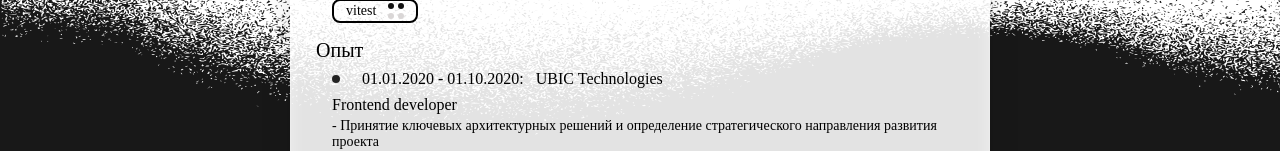
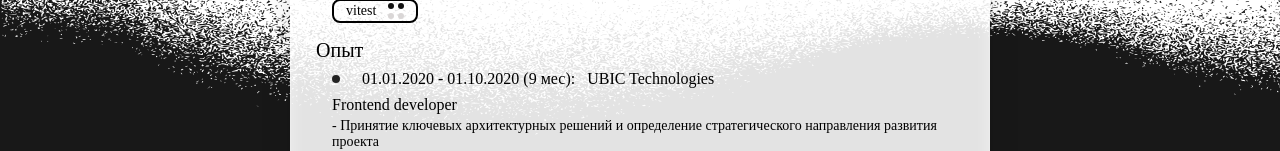
Before and after one commit to bsxmars/cv, a Vue app: page / in a window 1280 px wide. Shown: the part 446-597 px from the top of the page. Built offline with nearby package versions, Linux system fonts and the light colour scheme; a web font is replaced by a local one.

Commit message:
feat: add show diff experience time

```diff
--- a/package.json
+++ b/package.json
@@ -13,6 +13,7 @@
     "format": "prettier --write src/"
   },
   "dependencies": {
+    "dayjs": "^1.11.13",
     "sass": "^1.89.2",
     "vue": "^3.5.17"
   },
--- /dev/null
+++ b/src/entities/cv/lib/useExperienceDate.ts
@@ -0,0 +1,33 @@
+import { computed } from 'vue';
+import { dayjs } from '@/shared/libs';
+
+export const useExperienceDate = (startDate: string, endDate?: string) => {
+  const getFormattedDate = (date: dayjs.Dayjs) => {
+    const years = date.year() - 1970;
+    const months = date.month();
+
+    let result = '';
+
+    if (years > 0) {
+      result += `${years} г `;
+    }
+    if (months > 0) {
+      result += `${months} мес`;
+    }
+    return result.trim();
+  };
+
+  const formattedExperience = computed(() => {
+    const start = dayjs(startDate, 'DD.MM.YYYY');
+    const end = endDate ? dayjs(endDate, 'DD.MM.YYYY') : dayjs();
+
+    const diff = end.diff(start);
+    const diffDate = dayjs(diff);
+
+    return getFormattedDate(diffDate);
+  });
+
+  return {
+    formattedExperience,
+  };
+};
--- a/src/entities/cv/ui/Experience.vue
+++ b/src/entities/cv/ui/Experience.vue
@@ -1,5 +1,6 @@
 <script setup lang="ts">
 import type { IExperience } from '../types';
+import { useExperienceDate } from '../lib/useExperienceDate';
 
 interface Props {
   data: IExperience[];
@@ -24,7 +25,10 @@ defineProps<Props>();
         <div class="titleBlock">
           <div class="dot" />
           <span>
-            <span>{{ `${item.startDate} - ${item.endDate}: ` }}</span>
+            <span>
+              {{ `${item.startDate} - ${item.endDate || 'по настоящее время'}` }}
+              ({{ useExperienceDate(item.startDate, item.endDate).formattedExperience.value }}):
+            </span>
             <span class="companyTitle">{{ item.company }}</span>
           </span>
         </div>
--- /dev/null
+++ b/src/shared/libs/dayjs.ts
@@ -0,0 +1,10 @@
+import dayjs from 'dayjs';
+import relativeTime from 'dayjs/plugin/relativeTime';
+import customParseFormat from 'dayjs/plugin/customParseFormat';
+import 'dayjs/locale/ru';
+
+dayjs.extend(relativeTime);
+dayjs.extend(customParseFormat);
+dayjs.locale('ru');
+
+export default dayjs;
--- a/src/shared/libs/index.ts
+++ b/src/shared/libs/index.ts
@@ -1 +1,4 @@
+import dayjs from './dayjs';
+
 export { useClickOutside } from './useClickOutside';
+export { dayjs };
```
Also changed, not shown: 1 other file (tests, documents, lock files or other folders).
